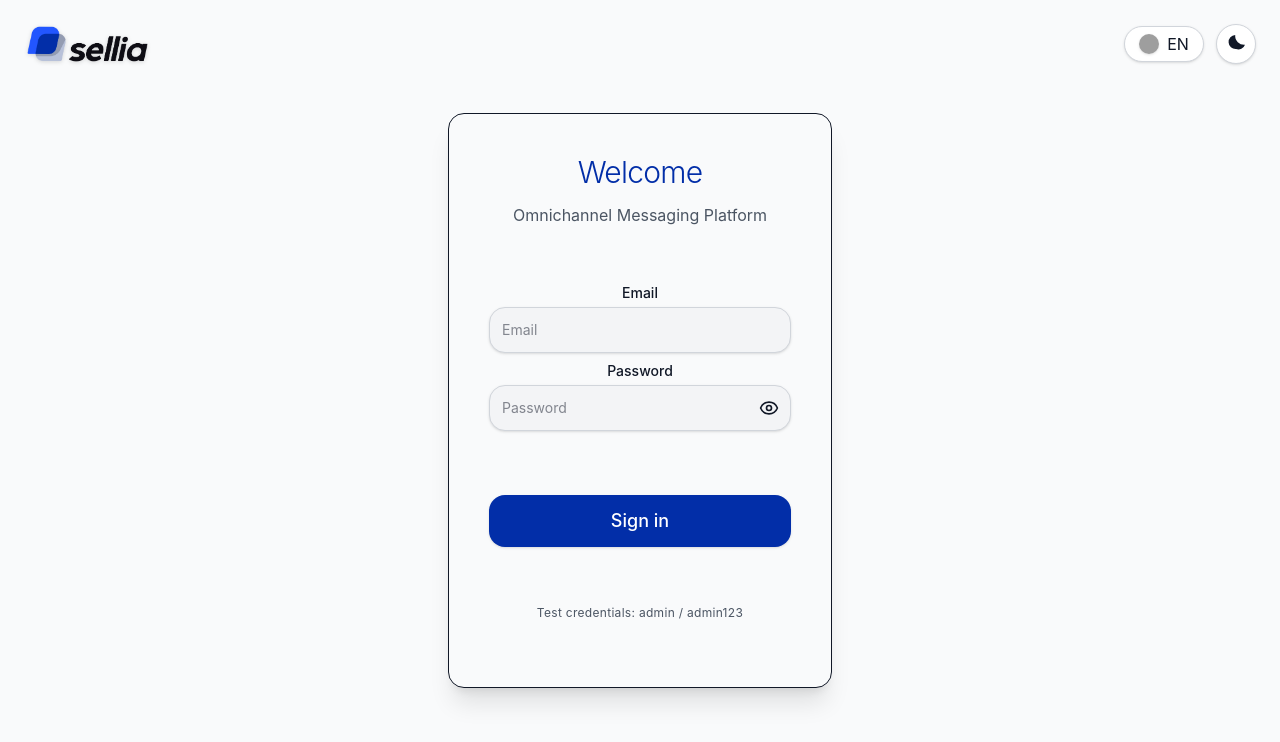
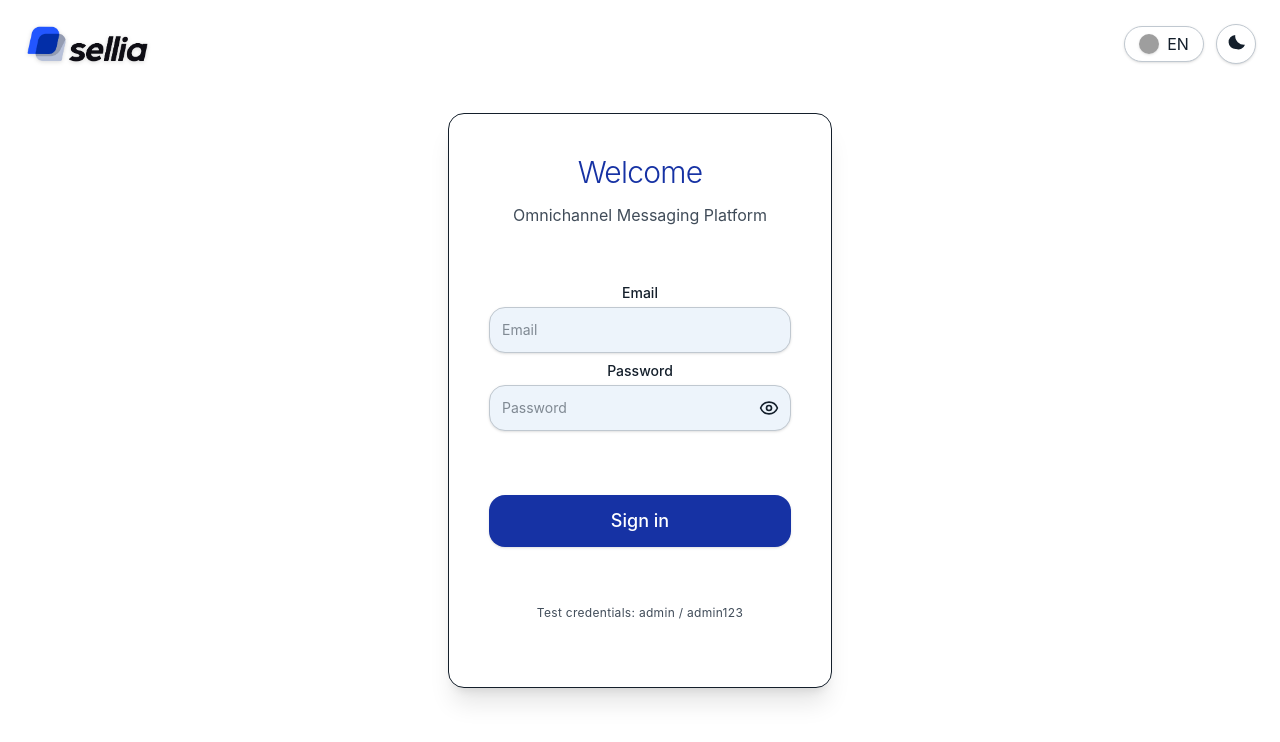
Before and after one commit to feercastillob/sellia-messaging-web, a Vue app: page / in a window 1280 px wide. Shown: the top 742 px of the page. Built offline with nearby package versions, Linux system fonts and the light colour scheme; no server answers; grey boxes are pictures that could not be loaded.

Commit message:
refactor(styles): split main CSS into modular files

```diff
--- a/src/api/index.ts
+++ b/src/api/index.ts
@@ -29,6 +29,9 @@ api.interceptors.response.use(
       case 404:
         toast.info('🔍 Recurso no encontrado.');
         break;
+      case 405:
+        toast.error('💥 Error de prueba, endpoint no encontrado.');
+        break;
       case 500:
         toast.error('💥 Error interno del servidor.');
         break;
--- /dev/null
+++ b/src/assets/styles/main.css
@@ -0,0 +1,5 @@
+@import 'tailwindcss';
+@import './theme.css';
+@import './theme.dark.css';
+@import './typography.css';
+@import './utilities.css';
--- /dev/null
+++ b/src/assets/styles/theme.css
@@ -0,0 +1,64 @@
+@import 'tailwindcss';
+
+@theme {
+  --color-primary: oklch(38.5% 0.185 266.0);
+  --color-on-primary: oklch(100% 0 0);
+  --color-primary-container: oklch(91.5% 0.045 252.5);
+  --color-on-primary-container: oklch(15.8% 0.032 259.7);
+
+  --color-secondary: oklch(56.9% 0.038 253.7);
+  --color-on-secondary: oklch(100% 0 0);
+  --color-secondary-container: oklch(91.3% 0.024 243.8);
+  --color-on-secondary-container: oklch(25.3% 0.026 257.9);
+
+  --color-error: oklch(62.4% 0.229 27.0);
+  --color-on-error: oklch(100% 0 0);
+  --color-error-container: oklch(93.4% 0.067 25.9);
+  --color-on-error-container: oklch(36.3% 0.144 27.2);
+
+  --color-success: oklch(71.4% 0.170 163.4);
+  --color-on-success: oklch(100% 0 0);
+  --color-success-container: oklch(90.8% 0.080 162.6);
+  --color-on-success-container: oklch(30.2% 0.097 165.4);
+
+  --color-background: oklch(100% 0 0);
+  --color-surface: oklch(100% 0 0);
+  --color-surface-variant: oklch(96.4% 0.012 250.1);
+  --color-on-surface: oklch(23.4% 0.028 253.2);
+  --color-on-surface-variant: oklch(41.1% 0.027 251.4);
+  --color-outline: oklch(83.0% 0.014 247.3);
+
+  --color-chat-bg-primary: oklch(91.5% 0.016 85.7);
+  --color-chat-bg-chat: oklch(93.4% 0.017 86.3);
+  --color-chat-surface: oklch(100% 0 0);
+  --color-chat-surface-variant: oklch(96.4% 0.012 250.1);
+  --color-chat-text-primary: oklch(23.4% 0.028 253.2);
+  --color-chat-text-secondary: oklch(51.7% 0.022 251.8);
+  --color-chat-border-outline: oklch(88.4% 0.008 250.0);
+
+  --color-chat-bubble-user: oklch(62.3% 0.214 259.815);
+  --color-chat-bubble-user-text: oklch(100% 0 0);
+  --color-chat-bubble-client: oklch(92.9% 0.084 134.4);
+  --color-chat-bubble-client-text: oklch(23.4% 0.028 253.2);
+  --color-chat-bubble-system: oklch(91.6% 0.040 262.8);
+  --color-chat-bubble-system-text: oklch(74.6% 0.095 83.5);
+
+  --color-chat-color-primary: oklch(82.8% 0.174 151.7);
+  --color-chat-color-on-primary: oklch(100% 0 0);
+  --color-bubble-user-bg: oklch(55.2% 0.222 254.7);
+  --color-bubble-user-text: oklch(100% 0 0);
+  --color-bubble-client-bg: oklch(90.8% 0.080 162.6);
+  --color-bubble-client-text: oklch(30.6% 0.103 166.3);
+
+  --color-system-bg: oklch(89.2% 0.053 259.3);
+  --color-system-text: oklch(42.1% 0.122 270.2);
+  --color-system-border: oklch(82.3% 0.078 263.2);
+}
+
+@media (prefers-color-scheme:dark) {
+  :root {
+    --color-chat-bubble-user: oklch(38.2% 0.166 260.2);
+    --color-chat-bubble-client: oklch(27.5% 0.033 141.7);
+    --color-chat-bubble-system: oklch(33.8% 0.049 262.3);
+  }
+}
--- /dev/null
+++ b/src/assets/styles/theme.dark.css
@@ -0,0 +1,36 @@
+@layer base {
+  .dark {
+    --color-primary: oklch(73.1% 0.151 254.2);
+    --color-on-primary: oklch(18.7% 0.026 253.7);
+    --color-secondary: oklch(69.9% 0.041 246.4);
+    --color-on-secondary: oklch(18.7% 0.026 253.7);
+    --color-background: oklch(29.6% 0.015 254.9);
+    --color-surface: oklch(23.4% 0.028 253.2);
+    --color-surface-variant: oklch(31.7% 0.024 255.3);
+    --color-on-surface: oklch(100% 0 0);
+    --color-on-surface-variant: oklch(70.9% 0.027 252.3);
+    --color-outline: oklch(39.5% 0.029 253.9);
+    --color-chat-bg-primary: oklch(17.7% 0.021 254.6);
+    --color-chat-bg-chat: oklch(14.7% 0.021 254.9);
+    --color-chat-surface: oklch(24.7% 0.024 254.3);
+    --color-chat-surface-variant: oklch(21.6% 0.022 254.7);
+    --color-chat-text-primary: oklch(92.5% 0.013 254.1);
+    --color-chat-text-secondary: oklch(66.2% 0.022 254.9);
+    --color-chat-border-outline: oklch(29.4% 0.024 253.2);
+    --color-chat-bubble-user: oklch(32.6% 0.066 166.3);
+    --color-chat-bubble-user-text: oklch(92.5% 0.013 254.1);
+    --color-chat-bubble-client: oklch(26.7% 0.023 254.3);
+    --color-chat-bubble-client-text: oklch(92.5% 0.013 254.1);
+    --color-chat-bubble-system: oklch(29.8% 0.024 259.4);
+    --color-chat-bubble-system-text: oklch(83.7% 0.039 258.3);
+    --color-chat-color-primary: oklch(82.8% 0.174 151.7);
+    --color-chat-color-on-primary: oklch(100% 0 0);
+    --color-bubble-user-bg: oklch(55.2% 0.222 254.7);
+    --color-bubble-user-text: oklch(100% 0 0);
+    --color-bubble-client-bg: oklch(28.8% 0.045 166.5);
+    --color-bubble-client-text: oklch(86.3% 0.096 165.3);
+    --color-system-bg: oklch(34.9% 0.037 269.8);
+    --color-system-text: oklch(88.1% 0.065 260.3);
+    --color-system-border: oklch(53.8% 0.193 261.4);
+  }
+}
--- /dev/null
+++ b/src/assets/styles/typography.css
@@ -0,0 +1,15 @@
+@theme {
+  --font-sans: 'Inter Tight', 'Inter', 'Roboto', 'Helvetica Neue', system-ui, sans-serif;
+  --text-meta: 13px;
+  --text-button: 14px;
+  --text-body: 15px;
+  --text-heading: 16px;
+  --text-system: 13px;
+
+  --radius-sm: 0.5rem;
+  --radius-md: 0.75rem;
+  --radius-lg: 1rem;
+
+  --elevation-1: 0 1px 3px rgba(0, 0, 0, 0.08);
+  --elevation-2: 0 4px 6px rgba(0, 0, 0, 0.1);
+}
--- /dev/null
+++ b/src/assets/styles/utilities.css
@@ -0,0 +1,71 @@
+html {
+  transition: background-color 0.3s ease, color 0.3s ease;
+}
+
+@layer utilities {
+  .text-chat-body {
+    @apply text-body leading-relaxed;
+    font-family: var(--font-sans);
+  }
+
+  .text-chat-meta {
+    @apply text-meta select-none leading-none;
+    font-family: var(--font-sans);
+  }
+
+  .text-chat-button {
+    @apply text-button font-medium transition-colors;
+    font-family: var(--font-sans);
+  }
+
+  .text-chat-heading {
+    @apply text-heading font-semibold;
+    font-family: var(--font-sans);
+  }
+
+  .text-chat-system {
+    @apply text-system text-chat-text-secondary text-center;
+    font-family: var(--font-sans);
+  }
+
+  .text-chat-link {
+    @apply text-chat-color-primary underline decoration-1 underline-offset-2
+    transition-colors hover:decoration-2;
+    font-family: var(--font-sans);
+  }
+
+  .dark .text-chat-link {
+    @apply text-chat-color-primary hover:text-chat-color-on-primary;
+  }
+
+  .animate-chat-bubble-right {
+    @apply animate-[fadeInRight_0.25s_ease-out];
+  }
+
+  .animate-chat-bubble-left {
+    @apply animate-[fadeInLeft_0.25s_ease-out];
+  }
+
+  @  keyframes fadeInRight {
+    from { opacity: 0;
+    transform: translateX(10px) scale(0.98);
+  }
+
+  to {
+    opacity: 1;
+    transform: translateX(0) scale(1);
+  }
+}
+
+@keyframes fadeInLeft {
+  from {
+    opacity: 0;
+    transform: translateX(-10px) scale(0.98);
+  }
+
+  to {
+    opacity: 1;
+    transform: translateX(0) scale(1);
+  }
+}
+}
--- a/src/assets/tailwind.css
+++ b/src/assets/tailwind.css
@@ -1,75 +1,5 @@
 @import 'tailwindcss';
 
-@theme {
-  --color-primary: #022ea8;
-  --color-on-primary: #ffffff;
-  --color-white: #ffffff;
-  --color-primary-container: #dbeafe;
-  --color-on-primary-container: #0f172a;
-
-  --color-secondary: #64748b;
-  --color-on-secondary: #ffffff;
-  --color-secondary-container: #e2e8f0;
-  --color-on-secondary-container: #1e293b;
-
-  --color-error: #ef4444;
-  --color-on-error: #ffffff;
-  --color-error-container: #fee2e2;
-  --color-on-error-container: #7f1d1d;
-
-  --color-success: #10b981;
-  --color-on-success: #ffffff;
-  --color-success-container: #d1fae5;
-  --color-on-success-container: #064e3b;
-
-  --color-background: #f9fafb;
-  --color-surface: #ffffff;
-  --color-surface-variant: #f3f4f6;
-  --color-on-surface: #111827;
-  --color-on-surface-variant: #4b5563;
-  --color-outline: #d1d5db;
-
-  --color-channel-email: #6366f1;
-  --color-channel-chat: #ef4444;
-
-  --font-sans: 'Inter', 'Roboto', system-ui, sans-serif;
-  --radius-md: 0.75rem;
-  --radius-lg: 1rem;
-  --elevation-1: 0 1px 3px rgba(0, 0, 0, 0.1);
-  --elevation-2: 0 4px 6px rgba(0, 0, 0, 0.1);
+html {
+  transition: background-color 0.3s ease, color 0.3s ease;
 }
-
-@layer base {
-  .dark {
-    --color-primary: #60a5fa;
-    --color-on-primary: #0f172a;
-    --color-white: #ffffff;
-    --color-primary-container: #1e3a8a;
-    --color-on-primary-container: #dbeafe;
-    --color-secondary: #94a3b8;
-    --color-on-secondary: #0f172a;
-    --color-secondary-container: #334155;
-    --color-on-secondary-container: #e2e8f0;
-    --color-error: #f87171;
-    --color-on-error: #450a0a;
-    --color-error-container: #7f1d1d;
-    --color-on-error-container: #fee2e2;
-    --color-success: #34d399;
-    --color-on-success: #064e3b;
-    --color-success-container: #065f46;
-    --color-on-success-container: #a7f3d0;
-    --color-background: #111827;
-    --color-surface: #1f2937;
-    --color-surface-variant: #374151;
-    --color-on-surface: #ffffff;
-    --color-on-surface-variant: #9ca3af;
-    --color-outline: #4b5563;
-    --color-channel-email: #818cf8;
-    --color-channel-chat: #f87171;
-  }
-}
-
-html {
-  transition: background-color 0.3s ease,
-    color 0.3s ease;
-}
--- a/src/main.ts
+++ b/src/main.ts
@@ -1,11 +1,9 @@
-import './assets/tailwind.css';
+import './assets/styles/main.css';
 import { createApp } from 'vue';
 import App from './App.vue';
 import { setupPlugins } from './plugins';
 
 const app = createApp(App);
-
-// 🔌 Carga todos los plugins en un solo lugar
 setupPlugins(app);
 
 app.mount('#app');
```
